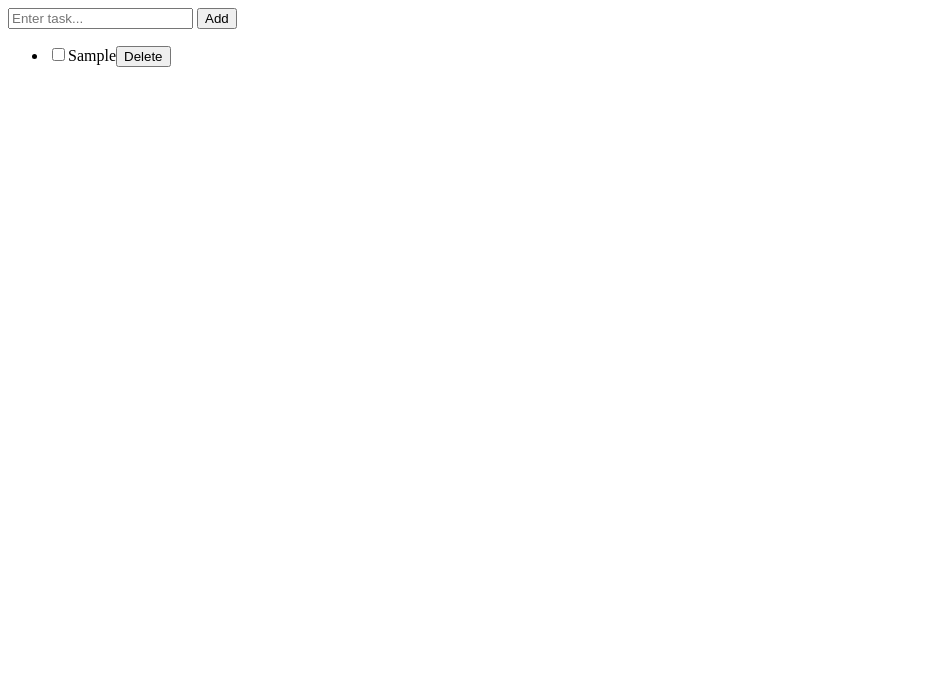
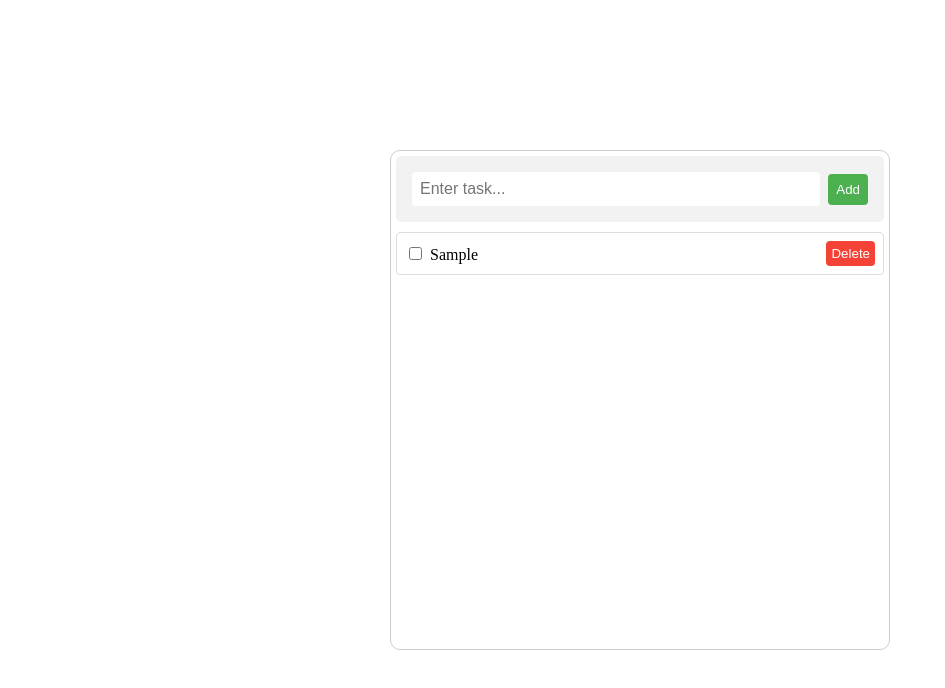
Before and after one commit to ju-nmd2022/fop-todo-list-lizhiyin516, a plain HTML site: page index.html in a window 1280 px wide. Both pictures are taken after typing "Sample" into the empty fields and a click on the button "Add". Shown: the whole page, without its empty margins (0-945 px from the left). Drawn offline with Linux system fonts and the light colour scheme.

Commit message:
Update index.html

```diff
--- a/index.html
+++ b/index.html
@@ -3,8 +3,112 @@
 <head>
     <meta charset="UTF-8">
     <title>Todo List</title>
+    <style>
+        #app {
+            width: 500px;
+            height: 500px;
+            position: absolute;
+            top: 50%;
+            left: 50%;
+            transform: translate(-50%, -50%);
+            border: 1px solid #ccc;
+            border-radius: 10px;
+            overflow: hidden;
+            padding: 5px;
+            box-sizing: border-box;
+            display: flex;
+            flex-direction: column;
+        }
 
+        .task-list {
+            list-style: none;
+            padding: 0;
+            margin: 0;
+            overflow: scroll;
+            flex: 1;
+            -ms-overflow-style: none;
+            scrollbar-width: none;
+        }
+
+        .task-list li {
+            display: flex;
+            align-items: center;
+            justify-content: space-between;
+            padding: 8px;
+            margin-bottom: 10px;
+            border: 1px solid #ddd;
+            border-radius: 4px;
+        }
+
+        .task-list li.done label {
+            color: #999;
+            text-decoration: line-through;
+        }
+
+        .task-list input[type="checkbox"] {
+            margin-right: 8px;
+        }
+
+        .task-list button {
+            padding: 5px;
+            background-color: #f44336;
+            color: white;
+            border: none;
+            border-radius: 4px;
+            cursor: pointer;
+            transition: background-color 0.3s ease;
+        }
+
+        .task-list button:hover {
+            background-color: #c62828;
+        }
+
+        .task-empty {
+            text-align: center;
+            color: #999;
+            font-size: 16px;
+            font-weight: 300;
+            position: absolute;
+            top: 50%;
+            left: 50%;
+            transform: translate(-50%, -50%);
+        }
+
+        .task-input {
+            display: flex;
+            align-items: center;
+            padding: 16px;
+            background-color: #f2f2f2;
+            margin-bottom: 10px;
+            border-radius: 5px;
+        }
+
+        .task-input input[type="text"] {
+            flex: 1;
+            padding: 8px;
+            margin-right: 8px;
+            border: none;
+            border-radius: 4px;
+            font-size: 16px;
+            font-weight: 300;
+        }
+
+        .task-input button {
+            padding: 8px;
+            background-color: #4CAF50;
+            color: white;
+            border: none;
+            border-radius: 4px;
+            cursor: pointer;
+            transition: background-color 0.3s ease;
+        }
+
+        .task-input button:hover {
+            background-color: #3e8e41;
+        }
+    </style>
 </head>
+
 <body>
 <div id="app">
     <div class="task-input">
```
